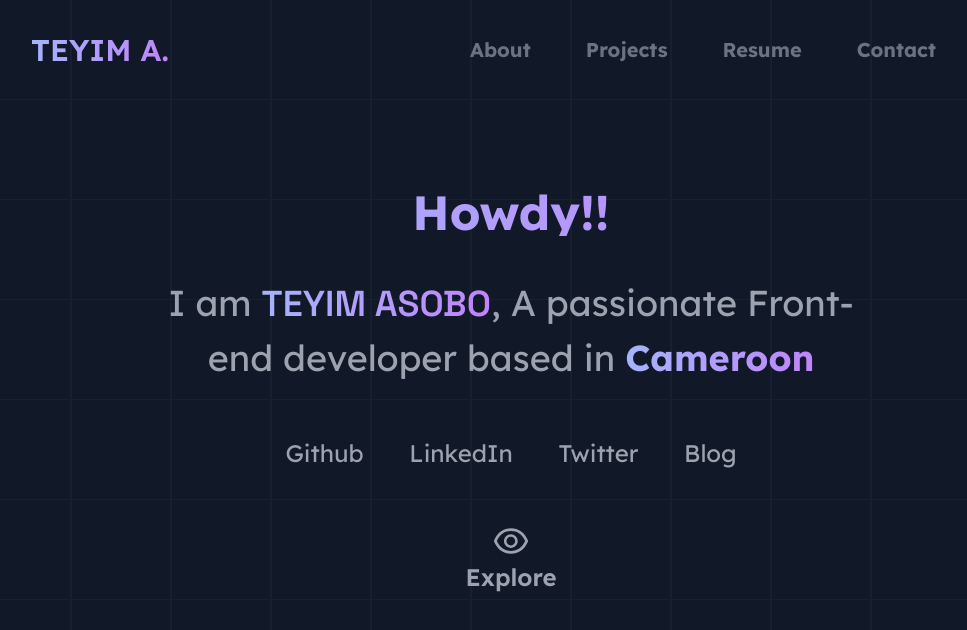
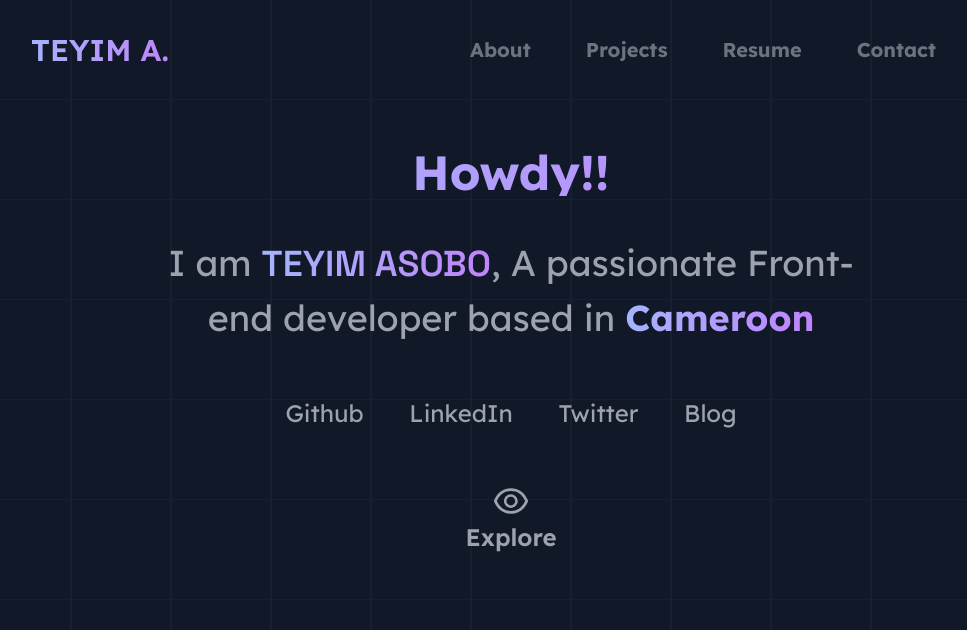
Before and after one commit to teyim/portfolio, a Next.js app: page / in a window 1280 px wide. Shown: the top 630 px of the page, without its empty margins (129-1096 px from the left). Built offline with nearby package versions, Linux system fonts and the light colour scheme.

Commit message:
refactor(header.tsx): modify header.tsx

```diff
--- a/components/header.tsx
+++ b/components/header.tsx
@@ -4,7 +4,7 @@ import { AiOutlineEye } from 'react-icons/ai';
 
 function Header() {
   return (
-    <section className="p-5 md:py-10 md:px-6 flex-col mt-10">
+    <section className="p-5 md:py-10 md:px-6 flex-col ">
       <div className="md:max-w-7xl md:w-3/5 md:mx-auto  md:p-2">
         <div className=" text-center gradient-text text-5xl font-bold">
           Howdy!!
```
